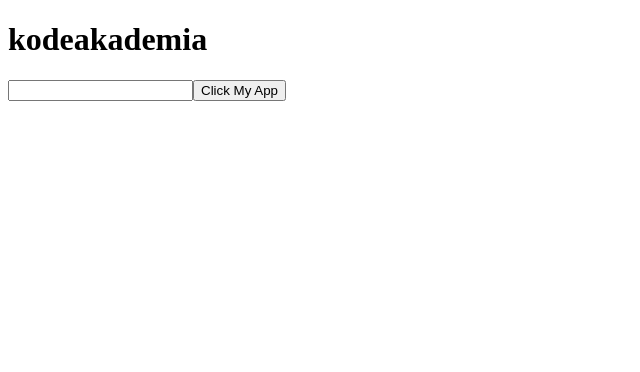
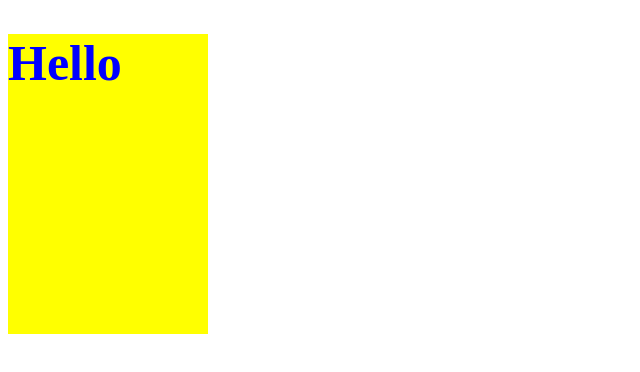
Before and after one commit to Prayugo24/dasar_react_udemy, a React (Create React App) app: page / in a window 1280 px wide. Shown: the top 372 px of the page, without its empty margins (0-640 px from the left). Built offline with nearby package versions, Linux system fonts and the light colour scheme.

Commit message:
penggunaan css react

```diff
--- a/src/components/App.js
+++ b/src/components/App.js
@@ -1,11 +1,19 @@
 import React from "react";
 // import Header from "./Header";
 // import List from "./List";
-import Button from "./Button";
+// import Button from "./Button";
+import "../style/App.css"
 
 
 // jsx adalah javascript xml, extensi javascript yang memungkinkan untuk menulis html falam javascript
 // aturan menggunakan jsx hanya boleh menggunakan 1 root tag
+
+// styling component di react
+// 1. inline style
+// 2. external CSS
+// 3. css preprocessor
+// 4. library : syled component
+
 class App extends React.Component{
     state = {
         book : {
@@ -22,8 +30,14 @@
     render(){
         return(
             // root component
-            <div>
-                <Button color="biru"/>
+            // penggunaan css inline
+            // <div style={{ width:"100px", backgroundColor:"red"}}>
+
+            // penggunaan css external
+            <div className="box" >
+                <h1 style={myStyle}>Hello</h1>
+
+                {/* <Button color="biru"/> */}
 
                 {/* parent component */}
                     {/* <Header/> */}
@@ -60,6 +74,11 @@
 //     )
 // }
 
+const myStyle = {
+    color:"blue",
+    fontSize: "50px"
+}
+
 export default App;
 
 // state data yang bakal kita tampilin dalam component
--- /dev/null
+++ b/src/style/App.css
@@ -0,0 +1,5 @@
+.box {
+    width: 200px;
+    height: 300px;
+    background-color: yellow;
+}
```
